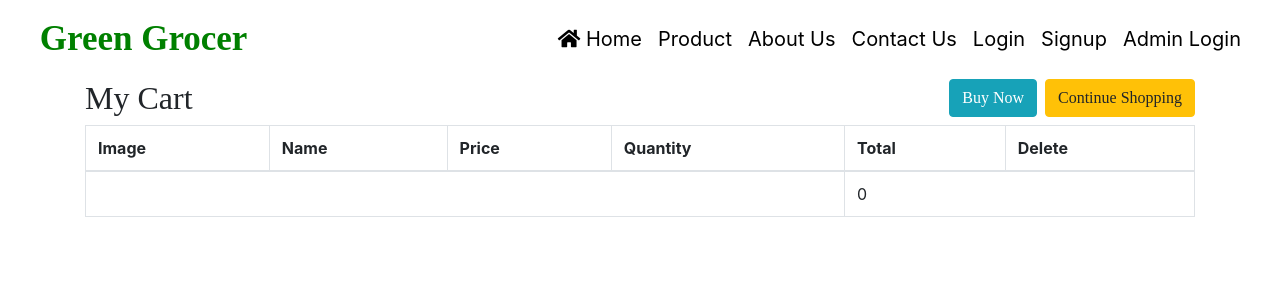
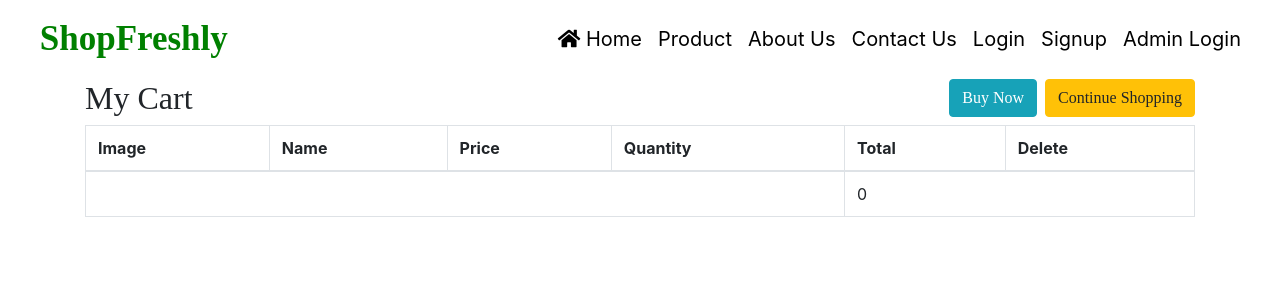
Before and after one commit to Tamra19/Online-Grocery-Shopping-Store-master, a Django app: template groceryapp/templates/cart.html in a window 1280 px wide. Shown: the top 300 px of the page. Run offline with Django 3.2, Linux system fonts and the light colour scheme; the template is opened without the code that fills it, so the values that code supplies are empty; parts of the project's set-up code (start-up, migrations or seed data) failed here and were passed over; some libraries are stand-ins or nearby versions.

Commit message:
updated some features

```diff
--- a/groceryapp/templates/navigation.html
+++ b/groceryapp/templates/navigation.html
@@ -33,7 +33,7 @@
 <nav class="navbar navbar-expand-sm navbar-light">
     <div class="container-fluid">
         <a href="#" class="navbar-brand">
-            &nbsp;<span style="color:green">Green Grocer</span></a>
+            &nbsp;<span style="color:green">ShopFreshly</span></a>
         <!--<span class="navbar-text blinking">Enjoy Programming</span>-->
         <button type="button" class="navbar-toggler" data-toggle="collapse" data-target="#myMenu">
             <span class="navbar-toggler-icon"></span>
```
